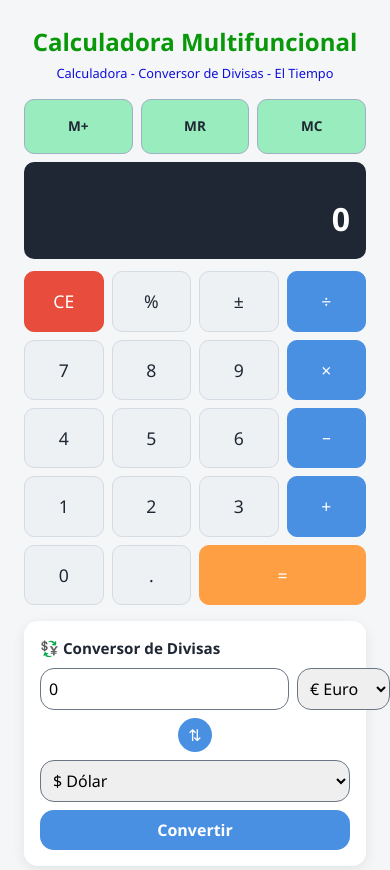
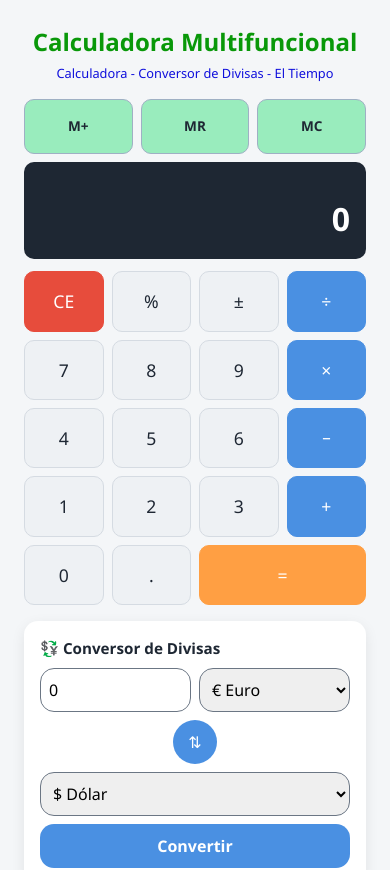
Before and after one commit to duran-ni/Calculator-with-Currency-Converter-and-The-Weather-VUE, a Vue app: page / in a window 390 px wide. Shown: the top 870 px of the page. Built offline with nearby package versions, Linux system fonts and the light colour scheme; no server answers.

Commit message:
style: ensure minimum 44px touch targets and fix mobile overflow

```diff
--- a/src/components/currency-converter/CurrencyConverter.vue
+++ b/src/components/currency-converter/CurrencyConverter.vue
@@ -101,10 +101,12 @@ watch(
   &__input,
   &__select {
     flex: 1;
+    min-width: 0;
     padding: var(--spacing-sm);
     border-radius: var(--radius-md);
     border: 1px solid var(--color-text-muted);
     font-family: var(--font-family-base);
+    min-height: 44px;
   }
 
   &__swap-row {
@@ -117,13 +119,14 @@ watch(
     color: #fff;
     border: none;
     border-radius: 50%;
-    width: 34px;
-    height: 34px;
+    width: 44px;
+    height: 44px;
     cursor: pointer;
   }
 
   &__convert {
     width: 100%;
+    min-height: 44px;
     padding: var(--spacing-sm);
     border: none;
     border-radius: var(--radius-md);
--- a/src/components/weather/Weather.vue
+++ b/src/components/weather/Weather.vue
@@ -62,8 +62,10 @@ onMounted(() => {
 
   &__header {
     display: flex;
+    flex-wrap: wrap;
     justify-content: space-between;
     align-items: center;
+    gap: var(--spacing-xs);
     margin-bottom: var(--spacing-sm);
   }
 
```
